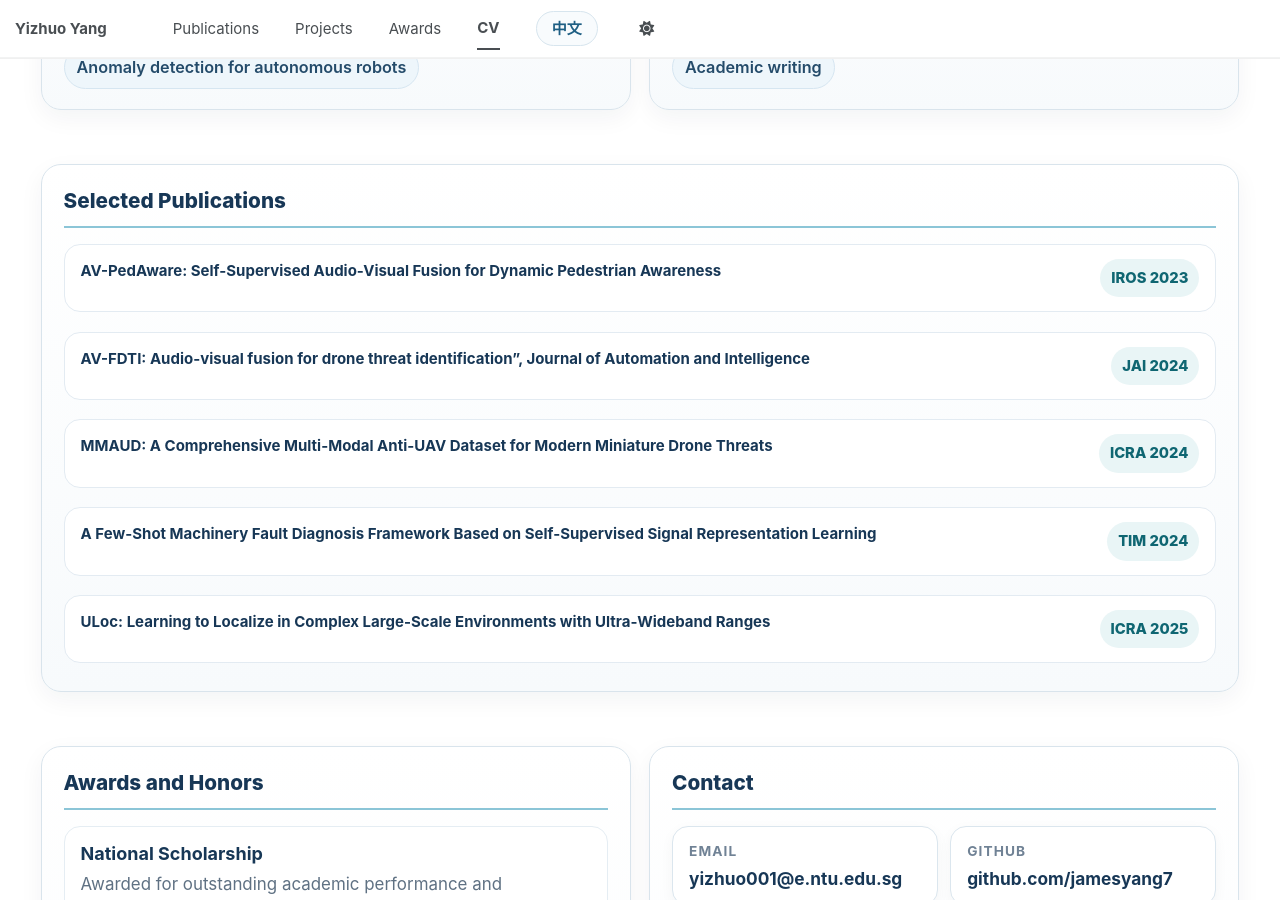
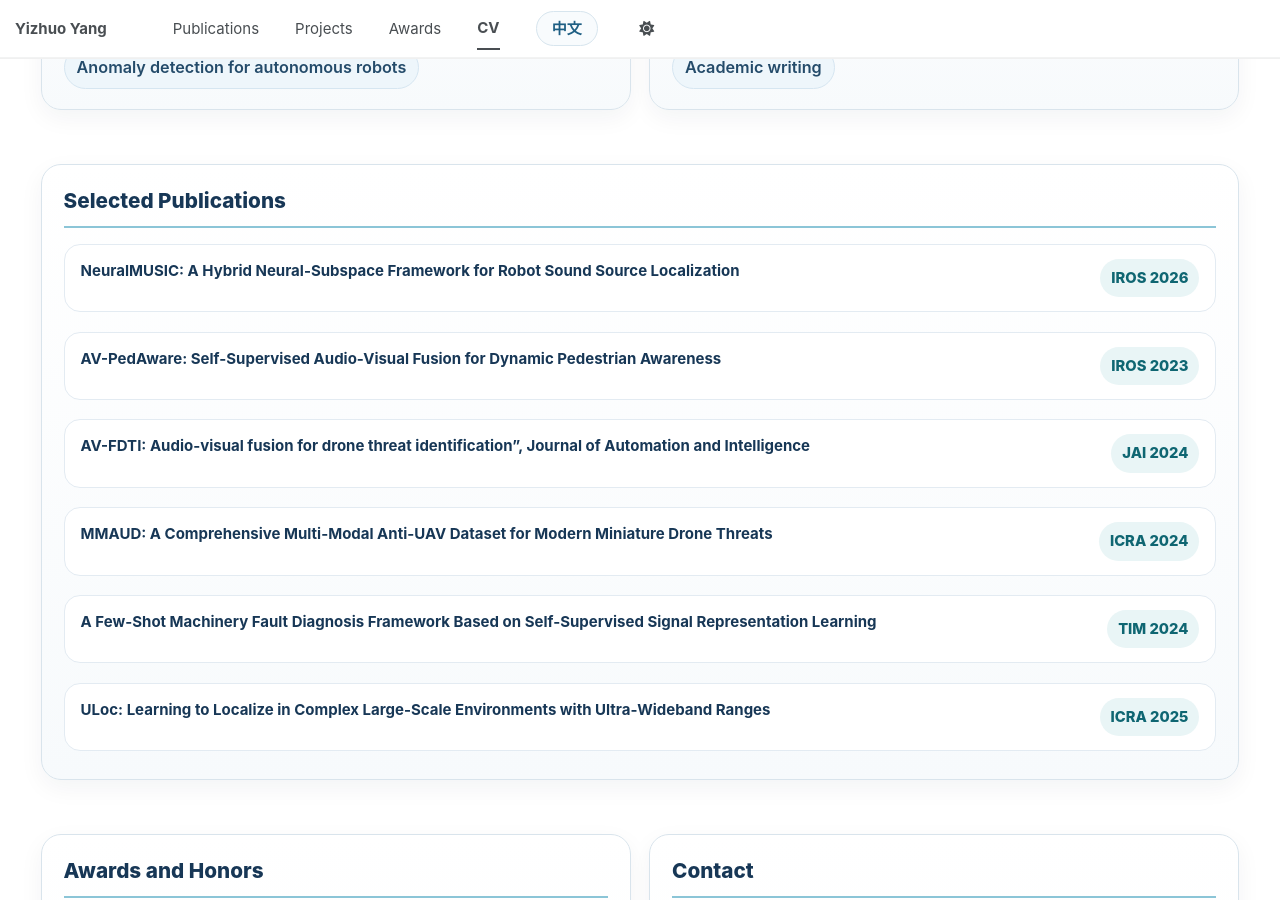
Before and after one commit to jamesyang7/jamesyang7.github.io, a Jekyll site: the page built from _pages/cv.md, in a window 1280 px wide and 900 px high, scrolled down 1120 px. Built offline with Jekyll 4.4.1, drawn with Linux system fonts in a browser that asks for light colours; a script bundle is joined from its source files by our own code; library files that are not in the unit come from our copies.

Commit message:
update cv

```diff
--- a/_pages/cv.md
+++ b/_pages/cv.md
@@ -89,6 +89,10 @@ translation_url: /zh/cv/
     <div class="cv-section-title">Selected Publications</div>
     <ul class="cv-publication-list">
       <li>
+        <a href="https://arxiv.org/abs/2606.18664" target="_blank" rel="noopener noreferrer">NeuralMUSIC: A Hybrid Neural-Subspace Framework for Robot Sound Source Localization</a>
+        <span class="cv-publication-venue">IROS 2026</span>
+      </li>
+      <li>
         <a href="https://arxiv.org/abs/2411.06789" target="_blank" rel="noopener noreferrer">AV-PedAware: Self-Supervised Audio-Visual Fusion for Dynamic Pedestrian Awareness</a>
         <span class="cv-publication-venue">IROS 2023</span>
       </li>
```
Also changed, not shown: _pages/zh/cv.md (+4 -0 lines).
